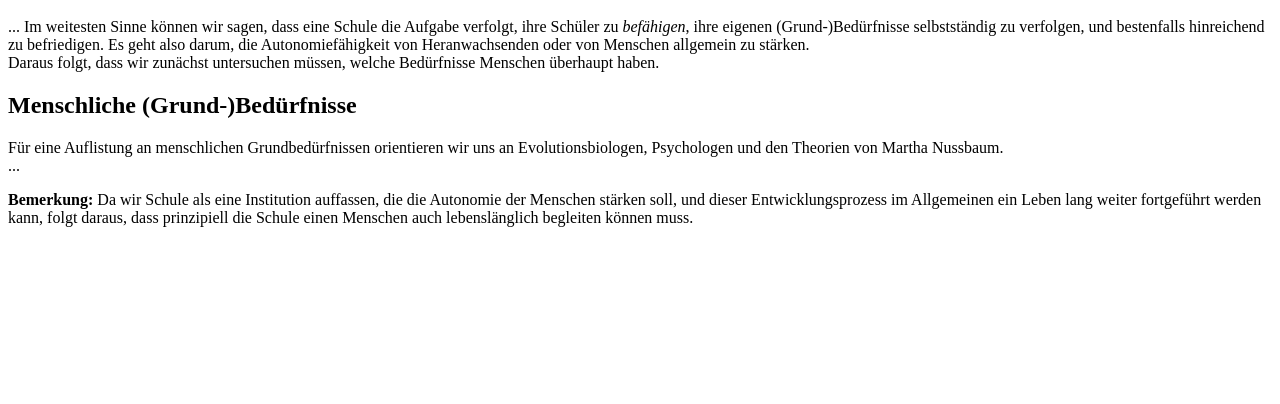
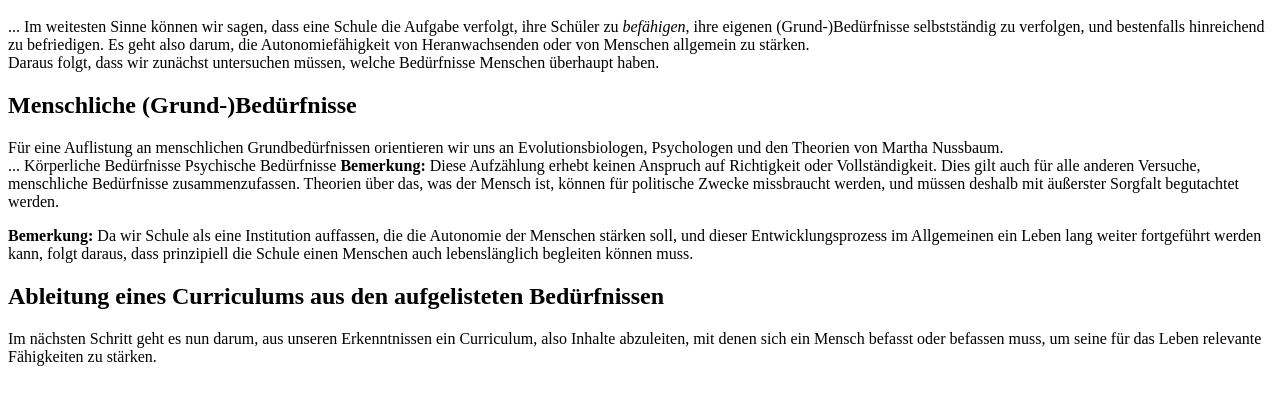
Before and after one commit to OliBenjamind/olibenjamind.github.io, a plain HTML site: page index.html in a window 1280 px wide. Shown: the part 48-452 px from the top of the page. Drawn offline with Linux system fonts and the light colour scheme.

Commit message:
Update index.html

```diff
--- a/index.html
+++ b/index.html
@@ -14,14 +14,29 @@
     </p>
     <h2>Menschliche (Grund-)Bedürfnisse</h2>
     <p>
-      Für eine Auflistung an menschlichen Grundbedürfnissen orientieren wir uns an Evolutionsbiologen, Psychologen und den Theorien von Martha Nussbaum. <br>
+      Für eine Auflistung an menschlichen Grundbedürfnissen orientieren wir uns an Evolutionsbiologen, Psychologen und den Theorien von
+      Martha Nussbaum. <br>
       ...
+      <list>
+        <item> Körperliche Bedürfnisse</item>
+        <item> Psychische Bedürfnisse</item>
+
+      </list>
+      <b>Bemerkung:</b> Diese Aufzählung erhebt keinen Anspruch auf Richtigkeit oder Vollständigkeit. Dies gilt auch für alle anderen Versuche,
+      menschliche Bedürfnisse zusammenzufassen. Theorien über das, was der Mensch ist, können für politische Zwecke missbraucht werden, und müssen
+      deshalb mit äußerster Sorgfalt begutachtet werden.
     </p>
     <p>
       <b>Bemerkung: </b> Da wir Schule als eine Institution auffassen, die die Autonomie der Menschen stärken soll, und dieser Entwicklungsprozess
       im Allgemeinen ein Leben lang weiter fortgeführt werden kann, folgt daraus, dass prinzipiell die Schule einen Menschen auch lebenslänglich
       begleiten können muss.
     </p>
+    <h2>Ableitung eines Curriculums aus den aufgelisteten Bedürfnissen</h2>
+    <p>
+      Im nächsten Schritt geht es nun darum, aus unseren Erkenntnissen ein Curriculum, also Inhalte abzuleiten, mit denen sich ein Mensch befasst
+      oder befassen muss, um seine für das Leben relevante Fähigkeiten zu stärken. <br>
+
+    </p>
 
 
 
```
